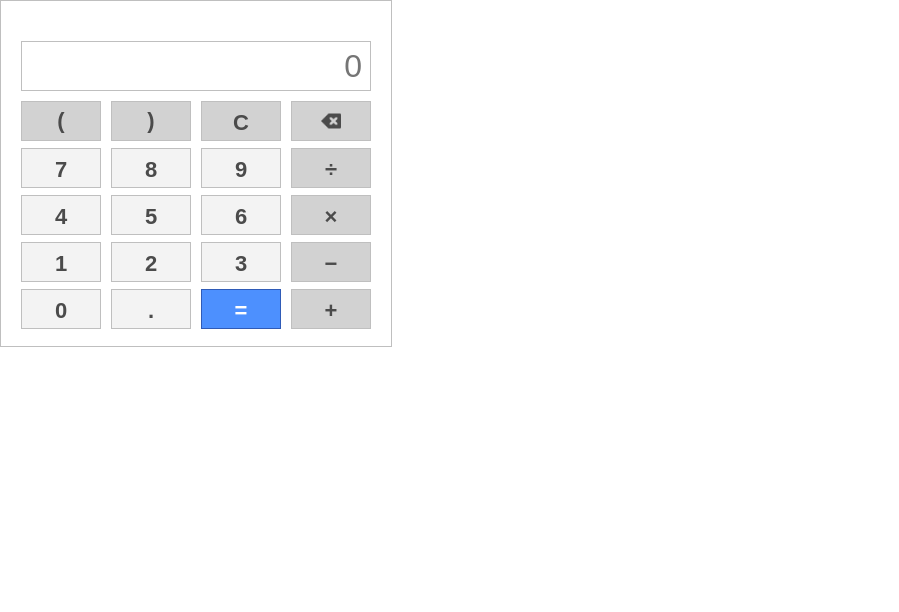
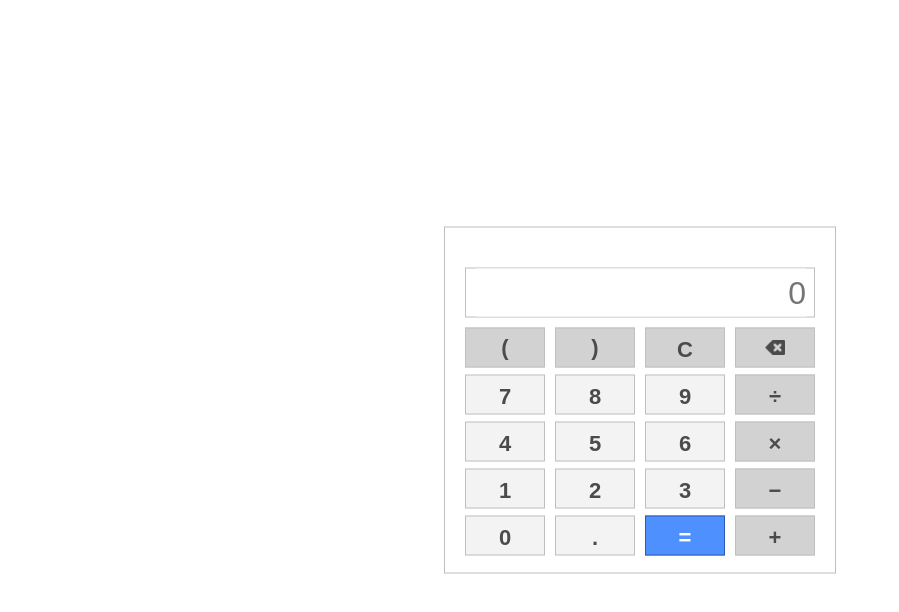
Before and after one commit to wadiim/webcalc, a plain HTML site: page index.html in a window 1280 px wide. Shown: the whole page, without its empty margins (0-899 px from the left). Drawn offline with Linux system fonts and the light colour scheme.

Commit message:
Center the calculator in the viewport

```diff
--- a/css/style.css
+++ b/css/style.css
@@ -1,11 +1,21 @@
+body {
+  position: relative;
+  /* Make <body> take up at least 100% of the viewport height */
+  min-height: 100vh;
+  margin: 0;
+  padding 0;
+}
+
 #calc {
-  top: 0px;
-  left: 0px;
   width: 390px;
   height: 345px;
-  position: absolute;
   -moz-box-sizing: border-box;
   border: 1px solid rgba(164, 164, 164, 0.7);
+  /* Center vertically and horizontally */
+  position: absolute;
+  top: 50%;
+  left: 50%;
+  transform: translate(-50%, -50%);
 }
 
 #top {
```
